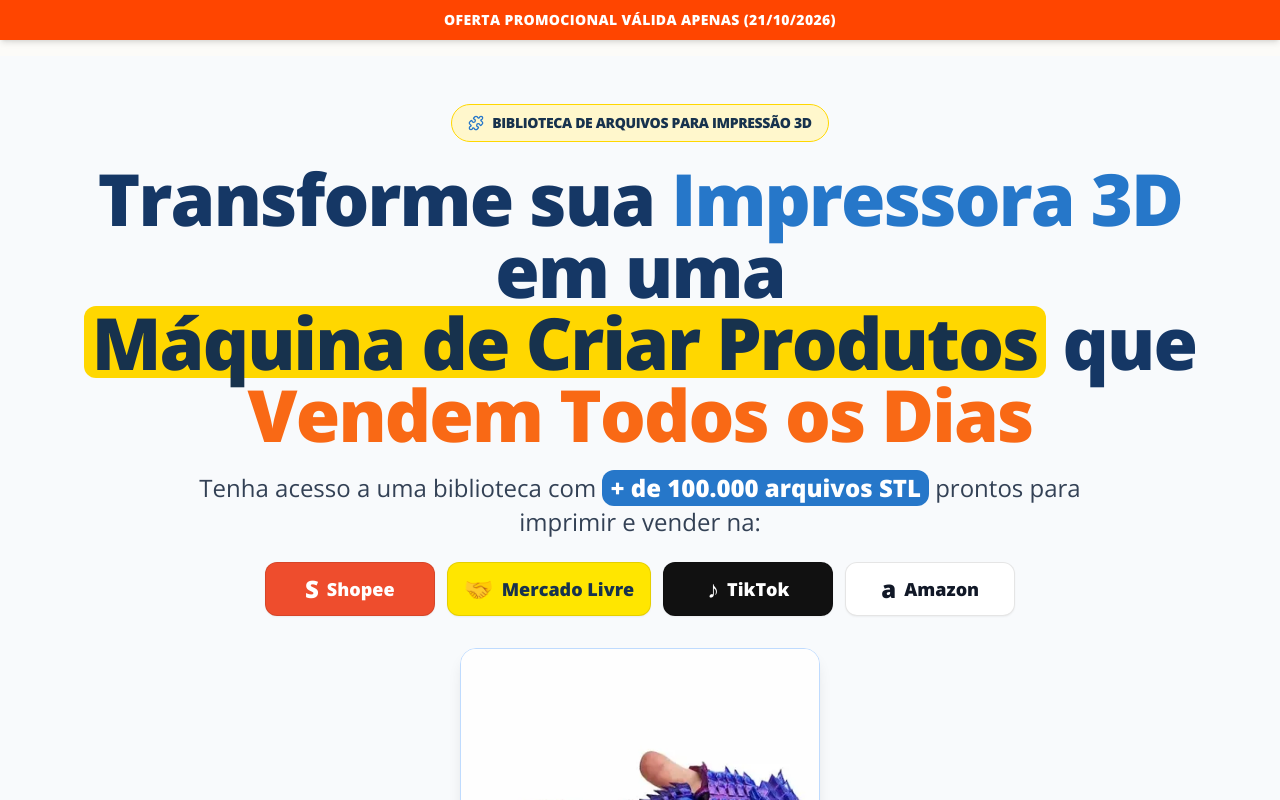
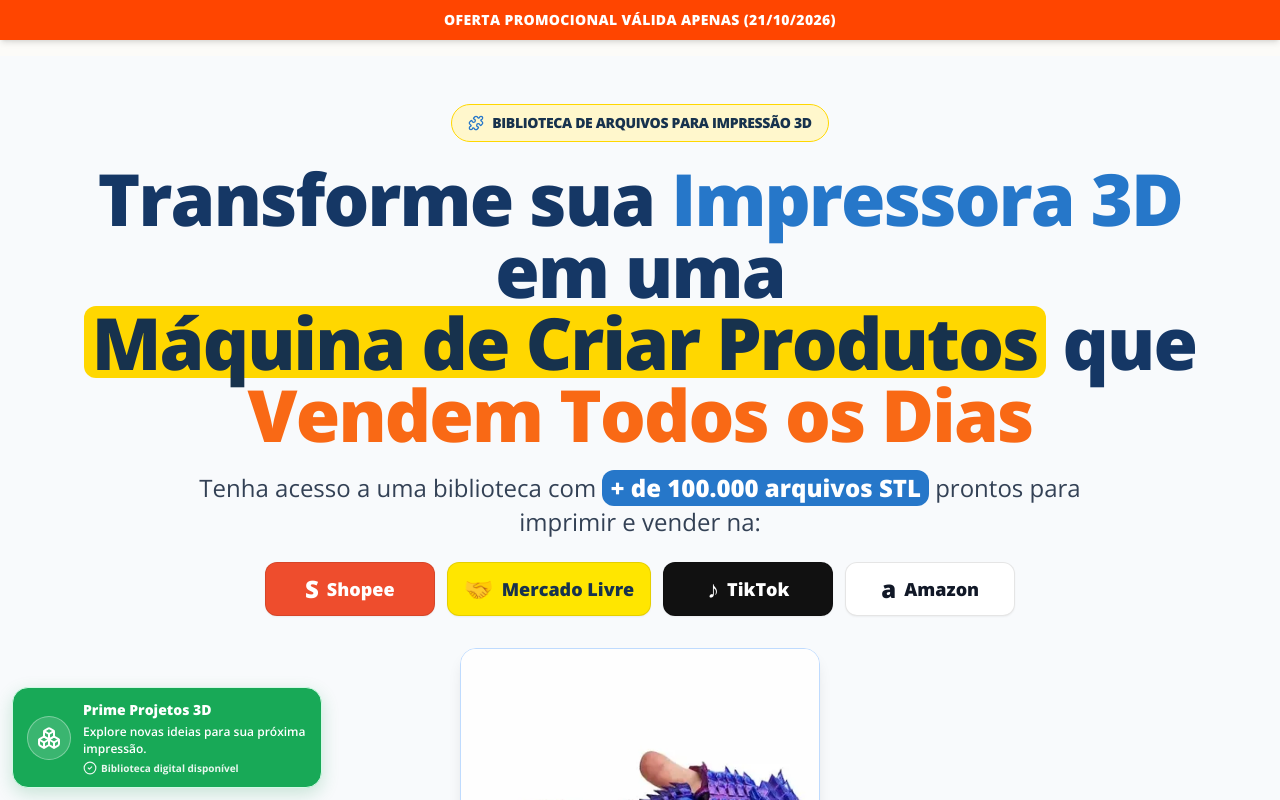
Before and after one commit to botelhoenzo90-bit/primeprojetos3d, a React (Vite) app: page / in a window 1280 px wide. Shown: the top 800 px of the page. Built offline with nearby package versions, Linux system fonts and the light colour scheme; the HTML template or start-up script is replaced by a standard one.

Commit message:
Ajusta notificações sem simular compras ou clientes

```diff
--- a/src/components/SalesNotification.tsx
+++ b/src/components/SalesNotification.tsx
@@ -1,57 +1,28 @@
 import { useState, useEffect } from "react";
-import { CheckCircle2, PackageCheck } from "lucide-react";
-
-// Exemplos demonstrativos de layout. Substitua por dados de pedidos reais antes de publicar.
-const notifications = [
-  { name: "Mariana S.", city: "Curitiba - PR" },
-  { name: "Rafael M.", city: "São Paulo - SP" },
-  { name: "Camila R.", city: "Belo Horizonte - MG" },
-  { name: "Lucas A.", city: "Porto Alegre - RS" },
-];
-
+import { Boxes, CheckCircle2 } from "lucide-react";
+const notifications = ["Novos projetos esperando pela sua criatividade.","Explore novas ideias para sua próxima impressão.","Sua biblioteca 3D está pronta para ser explorada."];
 const SalesNotification = () => {
   const [show, setShow] = useState(false);
   const [current, setCurrent] = useState(0);
-
   useEffect(() => {
     const showNotification = () => {
       setCurrent((value) => (value + 1) % notifications.length);
       setShow(true);
-      window.setTimeout(() => setShow(false), 4200);
+      window.setTimeout(() => setShow(false), 5200);
     };
-    const interval = window.setInterval(showNotification, 24000);
-    const initial = window.setTimeout(showNotification, 9000);
-    return () => {
-      window.clearInterval(interval);
-      window.clearTimeout(initial);
-    };
+    const interval = window.setInterval(showNotification, 14000);
+    const initial = window.setTimeout(showNotification, 5000);
+    return () => { window.clearInterval(interval); window.clearTimeout(initial); };
   }, []);
-
-  const notification = notifications[current];
-
-  return (
-    <div
-      className={`fixed bottom-3 left-3 z-50 transition-all duration-500 ${show ? "translate-x-0 opacity-100" : "-translate-x-[120%] opacity-0"}`}
-      style={{ pointerEvents: "none" }}
-      aria-live="polite"
-    >
-      <div className="flex w-[min(270px,calc(100vw-24px))] items-center gap-2.5 rounded-[15px] border border-emerald-100 bg-[#18A957] px-2.5 py-2 text-white shadow-[0_6px_18px_rgba(13,145,69,0.2)]">
-        <div className="flex h-8 w-8 shrink-0 items-center justify-center rounded-full border border-white/35 bg-white/15">
-          <span className="text-[10px] font-black tracking-wide">{notification.name.split(" ").map(part => part[0]).join("")}</span>
-        </div>
-        <div className="min-w-0 flex-1 leading-tight">
-          <div className="truncate text-[12px] font-extrabold">{notification.name}</div>
-          <div className="mt-0.5 text-[9px] font-medium text-white/85">{notification.city}</div>
-          <p className="mt-1 flex items-center gap-1 text-[10px] font-bold leading-snug text-white">
-            <PackageCheck className="h-3 w-3 shrink-0" />
-            Acabou de adquirir o Pacote Premium 3D!
-            <CheckCircle2 className="h-3 w-3 shrink-0" />
-          </p>
-          <p className="mt-1 text-[8px] font-semibold uppercase tracking-wide text-white/75">Exemplo ilustrativo de notificação</p>
-        </div>
+  return <div className={`fixed bottom-3 left-3 z-50 transition-all duration-500 ${show ? "translate-x-0 opacity-100" : "-translate-x-[120%] opacity-0"}`} style={{ pointerEvents: "none" }} aria-live="polite">
+    <div className="flex w-[min(310px,calc(100vw-24px))] items-center gap-3 rounded-[16px] border border-emerald-100 bg-[#18A957] px-3.5 py-3 text-white shadow-[0_6px_18px_rgba(13,145,69,0.2)]">
+      <div className="flex h-11 w-11 shrink-0 items-center justify-center rounded-full border border-white/35 bg-white/15"><Boxes className="h-6 w-6" /></div>
+      <div className="min-w-0 flex-1 leading-tight">
+        <div className="text-sm font-extrabold">Prime Projetos 3D</div>
+        <p className="mt-1 text-xs font-semibold leading-snug text-white">{notifications[current]}</p>
+        <p className="mt-1 flex items-center gap-1 text-[10px] font-bold text-white/90"><CheckCircle2 className="h-3.5 w-3.5 shrink-0" /> Biblioteca digital disponível</p>
       </div>
     </div>
-  );
+  </div>;
 };
-
 export default SalesNotification;
```
